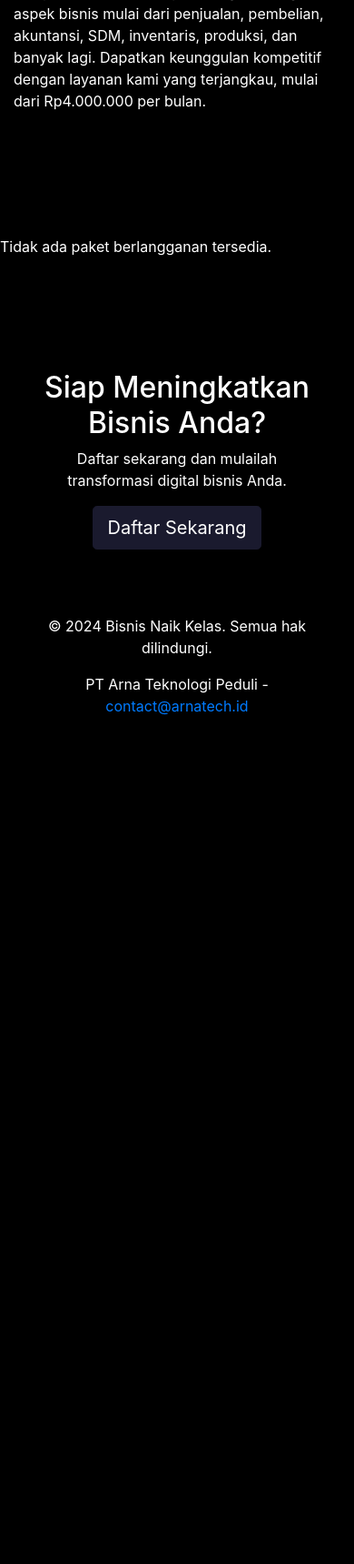
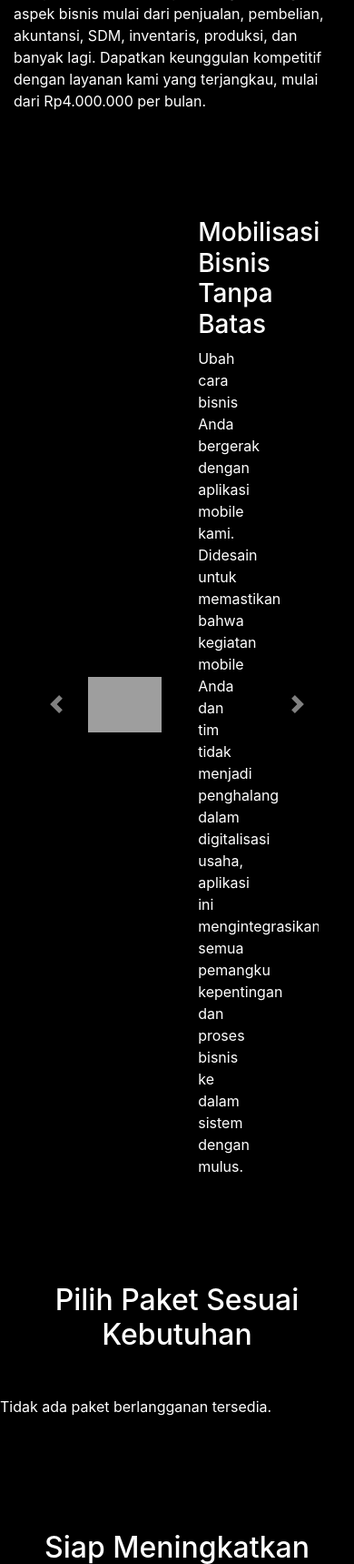
Before and after one commit to ardzix/subscription_service, a Django app: page / in a window 390 px wide. Shown: the part 704-2423 px from the top of the page at 91% size. Before the commit the page ends 1490 px from the top, so only its background shows below. Run offline with Django 5.2, Linux system fonts and the light colour scheme; data that the repository does not hold is empty; some libraries are stand-ins or nearby versions; grey boxes are pictures that could not be loaded.

Commit message:
feat: add hero section background and add porto slider

```diff
--- a/subscriptions/templates/subscriptions/home.html
+++ b/subscriptions/templates/subscriptions/home.html
@@ -70,6 +96,37 @@
         border-color: #16213e;
       }
     </style>
+    <style>
+      .carousel-container {
+        max-width: 80%; /* Keeps the carousel within a reasonable size */
+        margin: auto; /* Center the carousel on the page */
+        overflow: hidden; /* Prevents any overflow from the carousel */
+      }
+
+      .carousel-content-wrapper {
+        display: flex;
+        justify-content: center; /* Center content horizontally in the slide */
+        align-items: center; /* Center content vertically in the slide */
+        text-align: left; /* Aligns the text to the left of the image */
+        padding: 20px; /* Adds some padding around the content for spacing */
+      }
+
+      .carousel-item img {
+        max-width: 30%; /* Reduces the maximum width of the images */
+        height: auto; /* Maintains the aspect ratio of the images */
+        margin-right: 20px; /* Adds some space between the image and the text */
+      }
+
+      .text-content {
+        background-color: rgba(0, 0, 0, 0.5); /* Semi-transparent background for text readability */
+        color: #fff; /* Ensures text is white for better contrast */
+        padding: 20px; /* Padding inside the text content box */
+        border-radius: 5px; /* Optional: Rounds the corners of the text background */
+        max-width: 35%; /* Limits the width of the text content to avoid it taking up too much space */
+      }
+
+    </style>
+
   </head>
   <body>
     <div class="auth-buttons">
@@ -110,9 +168,66 @@
       </div>
     </div>
 
+
+
+    <div class="carousel-container">
+      <div id="carouselExampleControls" class="carousel slide" data-ride="carousel">
+        <div class="carousel-inner">
+          <div class="carousel-item active">
+            <div class="carousel-content-wrapper d-flex align-items-center justify-content-center">
+              <img src="https://ap-south-1.linodeobjects.com/arnatech/2024/02/HJK-Mobile-App.jpg" alt="First slide">
+              <div class="text-content">
+                <h3>Mobilisasi Bisnis Tanpa Batas</h3>
+                <p>Ubah cara bisnis Anda bergerak dengan aplikasi mobile kami. Didesain untuk memastikan bahwa kegiatan mobile Anda dan tim tidak menjadi penghalang dalam digitalisasi usaha, aplikasi ini mengintegrasikan semua pemangku kepentingan dan proses bisnis ke dalam sistem dengan mulus.</p>
+              </div>
+            </div>
+          </div>
+          <div class="carousel-item">
+            <div class="carousel-content-wrapper d-flex align-items-center justify-content-center">
+              <img src="https://ap-south-1.linodeobjects.com/arnatech/2023/12/Untitled-design.png" alt="Second slide">
+              <div class="text-content">
+                <h3>Pantau Aktivitas Tim Secara Real-time</h3>
+                <p>Dengan aplikasi ERP mobile kami, setiap detail aktivitas tim Anda berada dalam genggaman. Nikmati kemudahan memantau transaksi dan kegiatan pekerja secara real-time, memberikan Anda kebebasan untuk mengakses data kapan saja, di mana saja, dengan keamanan dan keakuratan informasi yang terjamin.</p>
+              </div>
+            </div>
+          </div>
+          <div class="carousel-item">
+            <div class="carousel-content-wrapper d-flex align-items-center justify-content-center">
+              <img src="https://arnatech.ap-south-1.linodeobjects.com/arnatech/upload/Screenshot from 2024-02-12 09-40-29.png" alt="Second slide">
+              <div class="text-content">
+                <h3>Dasbor Web untuk Kontrol Penuh</h3>
+                <p>Kendalikan operasional bisnis Anda lewat dasbor web kami yang lengkap. Dari pelaporan penjualan hingga finansial, pengelolaan kehadiran dan penggajian karyawan, semua fitur tersaji secara terintegrasi untuk mendukung pengambilan keputusan yang lebih cepat dan tepat.</p>
+              </div>
+            </div>
+          </div>
+          <!-- Add more slides as needed -->
+        </div>
+        <a class="carousel-control-prev" href="#carouselExampleControls" role="button" data-slide="prev">
+          <span class="carousel-control-prev-icon" aria-hidden="true"></span>
+          <span class="sr-only">Previous</span>
+        </a>
+        <a class="carousel-control-next" href="#carouselExampleControls" role="button" data-slide="next">
+          <span class="carousel-control-next-icon" aria-hidden="true"></span>
+          <span class="sr-only">Next</span>
+        </a>
+      </div>
+    </div>
+
+
     <!-- Packages Section -->
+
     <div class="features-section" id="package">
       <div class="container">
+        <div class="row justify-content-center">
+          <div class="col-md-8">
+            <h2 class="text-center">Pilih Paket Sesuai Kebutuhan</h2>
+          </div>
+        </div>
+        <div class="row">
+          <div class="col-md-8">
+            <p>&nbsp;</p>
+          </div>
+        </div>
         <div class="row">
           {% for package in packages %}
             <div class="col-md-4 mb-4">
```
Also changed, not shown: other parts of subscriptions/templates/subscriptions/home.html (+30 -3 lines).
